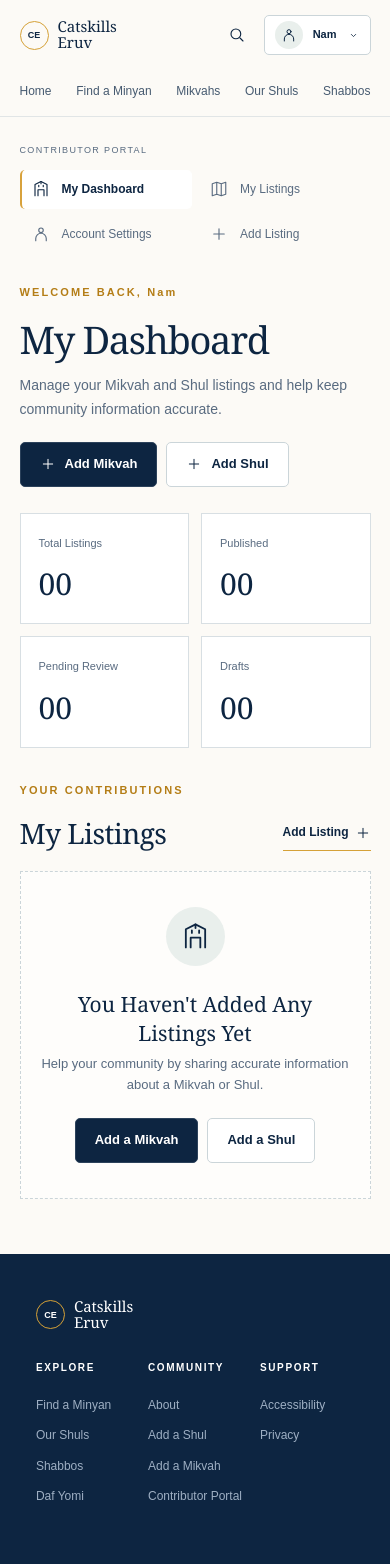
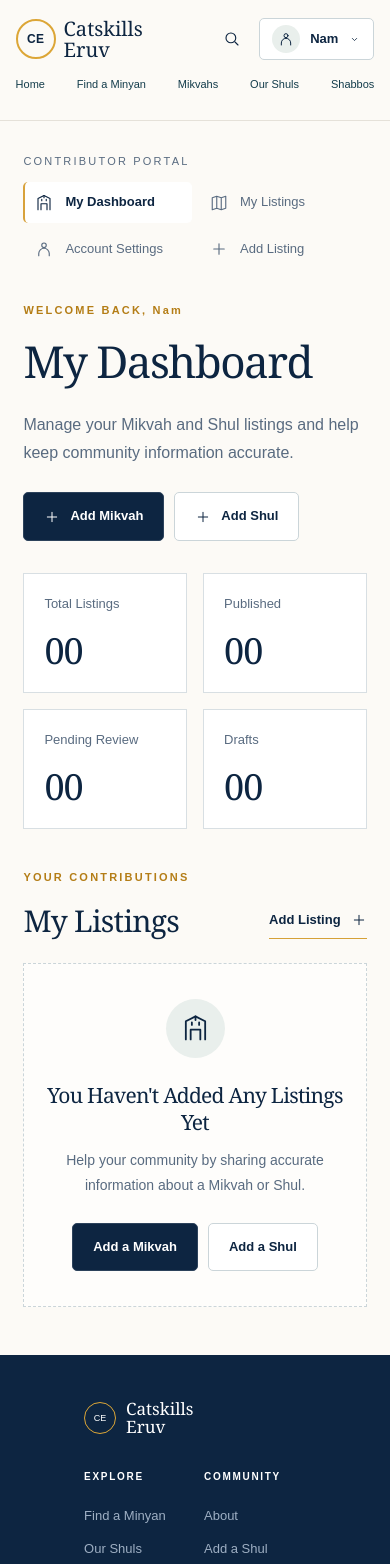
Before and after one commit to yeuhoo/MikvahProject, a Next.js app: page /dashboard in a window 390 px wide. Shown: the top 1564 px of the page. Built offline with nearby package versions, Linux system fonts and the light colour scheme.

Commit message:
fix(dashboard): match landing page typography and spacing

```diff
--- a/app/dashboard/dashboard.module.css
+++ b/app/dashboard/dashboard.module.css
@@ -8,99 +8,111 @@
   color: var(--navy);
 }
 
-.header { display: flex; align-items: center; justify-content: space-between; gap: 28px; min-height: 72px; padding: 14px 2.5%; border-bottom: 1px solid #e1e5e6; }
-.brand { display: inline-flex; align-items: center; gap: 11px; font: 17px/1.05 Georgia, 'Times New Roman', serif; flex-shrink: 0; }
-.monogram { display: grid; place-items: center; width: 33px; height: 33px; border: 1px solid #d5a137; border-radius: 50%; font: 600 9px Arial, Helvetica, sans-serif; }
-.navigation { display: flex; align-items: center; gap: 19px; font-size: 13px; color: #465a70; }
+.header { display: flex; align-items: center; justify-content: space-between; gap: 30px; min-height: 78px; padding: 0 4%; border-bottom: 1px solid #e5e1d9; }
+.brand { display: inline-flex; align-items: center; gap: 12px; font: 25px/1.05 Georgia, 'Times New Roman', serif; flex-shrink: 0; }
+.monogram { display: grid; place-items: center; width: 54px; height: 54px; border: 2px solid #dca637; border-radius: 50%; font: 700 16px Arial, Helvetica, sans-serif; letter-spacing: .02em; flex-shrink: 0; }
+.navigation { display: flex; align-items: center; gap: 30px; font-size: 14px; color: #133c4b; }
+.navigation a, .navigation button { padding: 8px 0; white-space: nowrap; }
 .navigation a:hover, .footer a:hover { text-decoration: underline; text-underline-offset: 4px; }
 .navigation button { font: inherit; color: inherit; }
 .headerActions { display: flex; align-items: center; gap: 21px; }
 .search { display: grid; place-items: center; padding: 6px; }
-.profile { display: flex; align-items: center; justify-content: center; gap: 10px; padding: 5px 10px; min-height: 40px; border: 1px solid #cbd5d9; border-radius: 5px; background: #fff; font-size: 11px; font-weight: 600; }
+.profile { display: flex; align-items: center; justify-content: center; gap: 10px; padding: 6px 12px; min-height: 40px; border: 1px solid #cbd5d9; border-radius: 5px; background: #fff; font-size: 13px; font-weight: 600; }
 .avatar { display: grid; place-items: center; width: 28px; height: 28px; border-radius: 50%; background: #e9efec; }
-.workspace { display: grid; grid-template-columns: 214px minmax(0, 1fr); gap: 52px; padding: 65px 2.5% 92px; min-height: 905px; max-width: 1600px; margin: 0 auto; }
+.workspace { display: grid; grid-template-columns: 214px minmax(0, 1fr); gap: 48px; padding: 84px 4% 80px; max-width: 1600px; margin: 0 auto; }
 .sidebar { padding-top: 7px; }
-.sidebarLabel { font-size: 9px; color: var(--muted); letter-spacing: .15em; margin-bottom: 19px; }
+.sidebarLabel { font-size: 11px; color: var(--muted); letter-spacing: .2em; margin-bottom: 18px; }
 .sidebarNav { display: flex; flex-direction: column; gap: 7px; }
-.sidebarNav a, .sidebarNav button { display: flex; align-items: center; gap: 12px; width: 100%; padding: 11px 13px; font-size: 12px; text-align: left; color: var(--muted); border-left: 2px solid transparent; }
+.sidebarNav a, .sidebarNav button { display: flex; align-items: center; gap: 12px; width: 100%; padding: 13px 14px; font-size: 14px; text-align: left; color: var(--muted); border-left: 2px solid transparent; }
 .sidebarNav .selected { background: #fff; border-radius: 5px; border-left-color: #d8a23c; color: var(--navy); font-weight: 600; }
 .sidebarNav .sidebarAdd { border-top: 1px solid #e0e4e4; padding-top: 27px; margin-top: 12px; }
 .main { min-width: 0; }
-.eyebrow { font-size: 11px; font-weight: 600; letter-spacing: .19em; color: var(--gold); margin-bottom: 16px; }
-.heading { position: relative; }
-.heading h1 { font-size: 48px; line-height: 1.15; letter-spacing: -.035em; }
-.description { font-size: 15px; line-height: 1.7; color: var(--muted); margin-top: 13px; max-width: 630px; }
-.addActions { display: flex; justify-content: flex-end; gap: 9px; margin-top: 17px; }
-.button { display: inline-flex; align-items: center; justify-content: center; gap: 9px; min-height: 44px; padding: 11px 19px; border: 1px solid #cbd5d9; border-radius: 5px; background: #fff; color: var(--navy); font-size: 13px; font-weight: 600; white-space: nowrap; }
+.eyebrow { font-size: 11px; font-weight: 600; letter-spacing: .2em; color: var(--gold); margin-bottom: 18px; }
+.heading { display: flex; align-items: flex-end; justify-content: space-between; gap: 24px; flex-wrap: wrap; }
+.heading > div:first-child { flex: 1 1 480px; }
+.heading h1 { font-family: Georgia, 'Times New Roman', serif; font-size: 58px; line-height: 1.12; letter-spacing: -.035em; }
+.description { font-size: 17px; line-height: 1.8; color: var(--muted); margin-top: 24px; max-width: 630px; }
+.addActions { display: flex; justify-content: flex-end; gap: 10px; flex-wrap: wrap; }
+.button { display: inline-flex; align-items: center; justify-content: center; gap: 10px; min-height: 48px; padding: 13px 20px; border: 1px solid #cbd5d9; border-radius: 5px; background: #fff; color: var(--navy); font-size: 13px; font-weight: 600; white-space: nowrap; }
 .primary { background: var(--navy); border-color: #2c425b; color: #fff; }
 .page button:disabled { cursor: default; opacity: 1; }
-.stats { display: grid; grid-template-columns: repeat(4, minmax(0, 1fr)); gap: 13px; margin: 35px 0 0; }
-.stat { min-height: 125px; padding: 25px 23px; border: 1px solid var(--line); background: #fff; }
-.stat dt { color: var(--muted); font-size: 11px; }
-.stat dd { font: 34px/1.2 Georgia, 'Times New Roman', serif; margin: 20px 0 0; }
-.listings { margin-top: 51px; }
-.listings .eyebrow { margin-bottom: 17px; }
-.listingsHeading { display: flex; align-items: center; justify-content: space-between; gap: 16px; margin-bottom: 27px; }
-.listingsHeading h2 { font-size: 28px; letter-spacing: -.02em; }
-.addLink { display: inline-flex; align-items: center; gap: 6px; padding: 7px 0; border-bottom: 1px solid #d5a137; font-size: 12px; font-weight: 600; }
-.empty { display: flex; flex-direction: column; align-items: center; justify-content: center; min-height: 315px; padding: 42px 24px; text-align: center; border: 1px dashed #cbd5d9; background: #fefdfb; }
+.stats { display: grid; grid-template-columns: repeat(4, minmax(0, 1fr)); gap: 24px; margin: 40px 0 0; }
+.stat { min-height: 136px; padding: 24px; border: 1px solid var(--line); background: #fff; }
+.stat dt { color: var(--muted); font-size: 13px; }
+.stat dd { font: 40px/1.2 Georgia, 'Times New Roman', serif; letter-spacing: -.025em; margin: 16px 0 0; }
+.listings { margin-top: 56px; }
+.listings .eyebrow { margin-bottom: 16px; }
+.listingsHeading { display: flex; align-items: center; justify-content: space-between; gap: 24px; margin-bottom: 32px; }
+.listingsHeading h2 { font-family: Georgia, 'Times New Roman', serif; font-size: 40px; line-height: 1.2; letter-spacing: -.025em; }
+.addLink { display: inline-flex; align-items: center; gap: 10px; padding: 7px 0; border-bottom: 1px solid #d5a137; font-size: 13px; font-weight: 600; white-space: nowrap; }
+.empty { display: flex; flex-direction: column; align-items: center; justify-content: center; min-height: 320px; padding: 48px 32px; text-align: center; border: 1px dashed #cbd5d9; background: #fefdfb; }
 .emptyIcon { display: grid; place-items: center; width: 59px; height: 59px; border-radius: 50%; background: #e9efec; margin-bottom: 24px; }
-.empty h3 { font: 23px/1.4 Georgia, 'Times New Roman', serif; }
-.empty p { font-size: 13px; color: var(--muted); margin-top: 6px; }
-.emptyActions { display: flex; justify-content: center; gap: 9px; margin-top: 22px; }
-.footer { background: var(--navy); color: #fff; padding: 68px 2.5% 22px; }
-.footerGrid { display: grid; grid-template-columns: 2.2fr 1fr 1fr 1fr; gap: 45px; max-width: 1520px; margin: 0 auto; }
-.footerAbout > p { font-size: 16px; color: #a9b9ca; line-height: 1.8; margin-top: 21px; }
-.footerAbout .disclaimer { color: #7e91a7; font-size: 13px; line-height: 1.6; max-width: 390px; margin-top: 20px; }
-.footerGrid nav { display: flex; align-items: flex-start; flex-direction: column; gap: 11px; }
-.footerGrid nav h2 { font: 600 11px/1.6 Arial, Helvetica, sans-serif; letter-spacing: .16em; margin-bottom: 9px; }
-.footerGrid nav a, .footerGrid nav button { color: #9eafc3; font-size: 13px; text-align: left; }
-.footerBottom { display: flex; justify-content: space-between; gap: 20px; border-top: 1px solid #2c425b; padding-top: 19px; margin: 57px auto 0; max-width: 1520px; color: #7e91a7; font-size: 10px; }
-
-@media (min-width: 1100px) {
-  .description { max-width: calc(100% - 285px); }
-  .addActions { position: absolute; bottom: 4px; right: 0; margin: 0; }
-}
+.empty h3 { font: 24px/1.3 Georgia, 'Times New Roman', serif; letter-spacing: -.035em; }
+.empty p { font-size: 14px; line-height: 1.8; color: var(--muted); margin-top: 12px; max-width: 580px; }
+.emptyActions { display: flex; justify-content: center; flex-wrap: wrap; gap: 10px; margin-top: 24px; }
+.footer { background: var(--navy); color: #fff; padding: 64px 10% 20px; }
+.footer .brand { gap: 10px; font-size: 17px; }
+.footer .monogram { width: 32px; height: 32px; border-width: 1px; font-size: 9px; font-weight: 400; }
+.footerGrid { display: grid; grid-template-columns: 2.2fr 1fr 1fr 1fr; gap: 42px; max-width: 1520px; margin: 0 auto; }
+.footerAbout > p { font-size: 15px; color: #a9b9ca; line-height: 1.8; margin-top: 20px; }
+.footerAbout .disclaimer { color: #7e91a7; font-size: 12px; line-height: 1.6; max-width: 340px; margin-top: 17px; }
+.footerGrid nav { display: flex; align-items: flex-start; flex-direction: column; gap: 12px; }
+.footerGrid nav h2 { font: 600 10px/1.6 Arial, Helvetica, sans-serif; letter-spacing: .17em; margin: 3px 0 9px; }
+.footerGrid nav a, .footerGrid nav button { color: #9eafc3; font-size: 12px; text-align: left; }
+.footerBottom { display: flex; justify-content: space-between; gap: 20px; border-top: 1px solid #2c425b; padding-top: 18px; margin: 54px auto 0; max-width: 1520px; color: #7e91a7; font-size: 10px; }
 
 @media (max-width: 1000px) {
-  .header { gap: 20px; min-height: 60px; }
-  .brand { font-size: 15px; gap: 9px; }
-  .monogram { width: 29px; height: 29px; }
-  .navigation { font-size: 11px; gap: 15px; }
+  .header { flex-wrap: wrap; gap: 12px; padding: 16px 4% 0; }
+  .navigation { order: 3; width: 100%; justify-content: space-between; gap: 10px; overflow-x: auto; padding-bottom: 12px; }
   .headerActions { gap: 12px; }
-  .profile { min-height: 34px; }
-  .workspace { grid-template-columns: 172px minmax(0, 1fr); gap: 43px; padding-top: 55px; padding-bottom: 78px; min-height: 755px; }
-  .heading h1 { font-size: 40px; }
-  .description { font-size: 14px; }
-  .stat { padding: 21px 18px; min-height: 110px; }
-  .stat dd { font-size: 30px; }
+  .workspace { grid-template-columns: 180px minmax(0, 1fr); gap: 30px; padding: 60px 4% 64px; }
+  .heading h1 { font-size: 48px; }
+  .description { font-size: 16px; }
+  .stats { grid-template-columns: repeat(2, minmax(0, 1fr)); gap: 20px; }
+  .stat { padding: 24px; }
+  .stat dd { font-size: 36px; }
+  .listingsHeading h2 { font-size: 36px; }
   .empty { min-height: 280px; }
-  .footer { padding-top: 58px; }
-  .footerGrid { gap: 32px; }
+  .footer { padding: 50px 7% 20px; }
+  .footerGrid { grid-template-columns: 1.7fr 1fr 1fr 1fr; gap: 25px; }
 }
 
 @media (max-width: 700px) {
-  .header { flex-wrap: wrap; padding: 15px 5%; }
-  .navigation { order: 3; width: 100%; justify-content: space-between; gap: 10px; font-size: 12px; padding-top: 7px; }
-  .workspace { grid-template-columns: 1fr; gap: 30px; padding: 26px 5% 55px; min-height: auto; }
+  .header { padding: 18px 6%; }
+  .navigation { font-size: 12px; padding: 0; }
+  .workspace { grid-template-columns: 1fr; gap: 32px; padding: 32px 6% 48px; }
   .sidebar { padding: 0; }
   .sidebarLabel { margin-bottom: 12px; }
   .sidebarNav { display: grid; grid-template-columns: 1fr 1fr; gap: 6px; }
-  .sidebarNav a, .sidebarNav button { padding: 10px; font-size: 12px; }
+  .sidebarNav a, .sidebarNav button { padding: 10px; font-size: 13px; }
   .sidebarNav .sidebarAdd { border-top: 0; margin-top: 0; padding-top: 10px; }
-  .heading h1 { font-size: 38px; }
-  .addActions { justify-content: flex-start; margin-top: 20px; }
-  .stats { grid-template-columns: repeat(2, minmax(0, 1fr)); margin-top: 26px; gap: 12px; }
-  .stat { min-height: 105px; }
+  .heading { gap: 24px; }
+  .heading > div:first-child { flex-basis: 100%; }
+  .heading h1 { font-size: 44px; }
+  .addActions { justify-content: flex-start; }
+  .stats { margin-top: 32px; gap: 16px; }
+  .stat { min-height: 120px; padding: 20px; }
   .stat dd { margin-top: 14px; }
-  .listings { margin-top: 34px; }
-  .listingsHeading { margin-bottom: 20px; }
+  .listings { margin-top: 40px; }
+  .listingsHeading { margin-bottom: 24px; gap: 16px; }
+  .listingsHeading h2 { font-size: 30px; }
   .empty { padding: 35px 18px; }
   .empty h3 { font-size: 21px; }
-  .footer { padding: 45px 5% 20px; }
+  .footer { padding: 45px 6% 20px; }
   .footerGrid { grid-template-columns: repeat(3, minmax(0, 1fr)); gap: 30px 18px; }
   .footerAbout { grid-column: 1 / -1; }
-  .footerGrid nav a, .footerGrid nav button { font-size: 12px; }
+  .footerGrid nav a, .footerGrid nav button { font-size: 13px; }
   .footerGrid nav h2 { font-size: 10px; }
   .footerBottom { flex-direction: column; gap: 8px; margin-top: 35px; }
 }
+
+@media (max-width: 430px) {
+  .header { padding-left: 4%; padding-right: 4%; gap: 8px; }
+  .brand { font-size: 20px; gap: 8px; }
+  .monogram { width: 40px; height: 40px; font-size: 12px; }
+  .navigation { font-size: 11px; }
+}
+
+@media (max-width: 400px) {
+  .footerGrid { grid-template-columns: 1fr 1fr; }
+}
```
